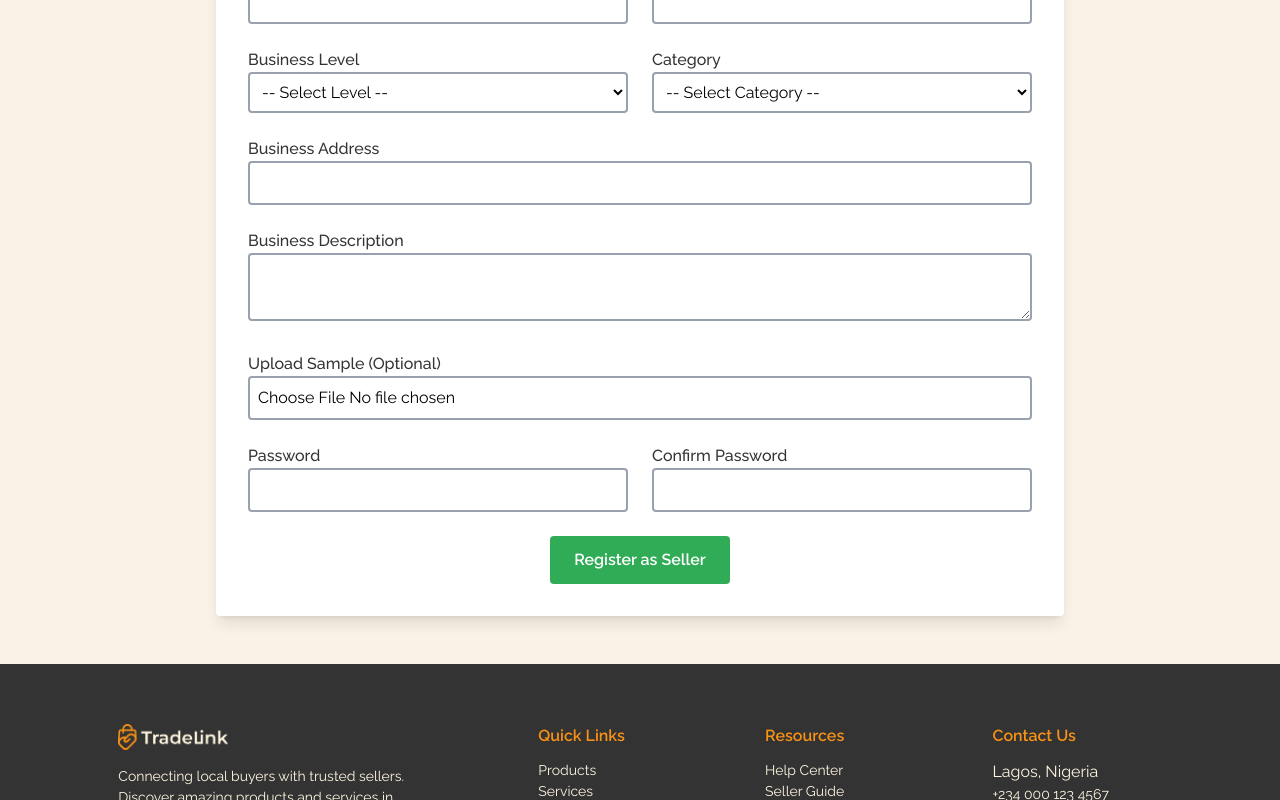
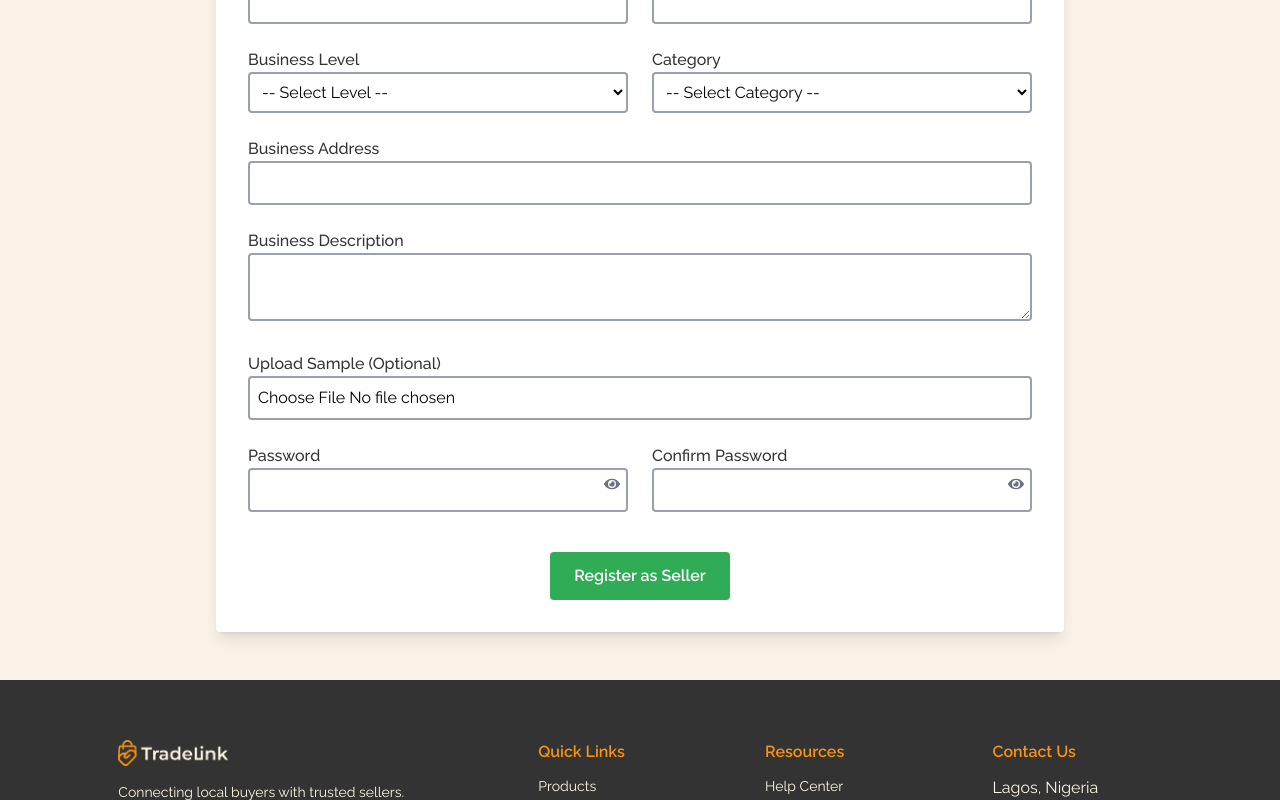
Before and after one commit to TradeLink1/Tradelink-dev, a React (Vite) app: page /SellWithUs in a window 1280 px wide. Shown: the part 908-1708 px from the top of the page. Built offline with nearby package versions, Linux system fonts and the light colour scheme.

Commit message:
Toyosi Admin Dashboard and updated sell with us page

```diff
--- a/package.json
+++ b/package.json
@@ -13,6 +13,7 @@
     "@react-icons/all-files": "^4.1.0",
     "@tailwindcss/vite": "^4.1.11",
     "axios": "^1.11.0",
+    "framer-motion": "^12.23.12",
     "react": "^19.1.0",
     "react-dom": "^19.1.0",
     "react-hook-form": "^7.62.0",
--- a/src/pages/SellWIthUs/SellWithUs.tsx
+++ b/src/pages/SellWIthUs/SellWithUs.tsx
@@ -1,5 +1,6 @@
 import { useState } from "react";
 import { useNavigate } from "react-router-dom";
+import { FaEye, FaEyeSlash } from "react-icons/fa";
 
 const SellWithUs = () => {
   const navigate = useNavigate();
@@ -22,11 +23,13 @@ const SellWithUs = () => {
   const [showPassword, setShowPassword] = useState(false);
   const [showConfirmPassword, setShowConfirmPassword] = useState(false);
 
-  const handleChange = (e: any) => {
-    const { name, value, files } = e.target;
+  const handleChange = (
+    e: React.ChangeEvent<HTMLInputElement | HTMLTextAreaElement | HTMLSelectElement>
+  ) => {
+    const { name, value, files } = e.target as HTMLInputElement;
     setFormData({
       ...formData,
-      [name]: files ? files[0] : value,
+      [name]: files && files.length > 0 ? files[0] : value,
     });
   };
 
@@ -45,15 +48,17 @@ const SellWithUs = () => {
     return Object.keys(newErrors).length === 0;
   };
 
-  const handleSubmit = (e: any) => {
+  const handleSubmit = (e: React.FormEvent<HTMLFormElement>) => {
     e.preventDefault();
     if (validateForm()) {
       console.log("Seller Registration Data:", formData);
       alert("Seller registered successfully!");
 
+      // Auto-login
       localStorage.setItem("isSellerLoggedIn", "true");
       localStorage.setItem("sellerEmail", formData.email);
 
+      // Redirect straight to dashboard
       navigate("/dashboard");
     }
   };
@@ -61,9 +66,9 @@ const SellWithUs = () => {
   return (
     <div className="bg-[#fbf2e7] min-h-screen pt-25">
       {/* HERO SECTION */}
-      <section className="bg-[#fb2e7] text- py-16 text-center">
+      <section className="text-center py-16">
         <h1 className="text-4xl font-bold mb-4">
-          Start Selling on <span className="text-[#f89216]"> TradeLink </span>
+          Start Selling on <span className="text-[#f89216]">TradeLink</span>
         </h1>
         <p className="mb-6 text-lg text-[#333333]">
           Join thousands of sellers connecting with more customers daily.
@@ -75,29 +80,24 @@ const SellWithUs = () => {
         </a>
       </section>
 
-      {/* BENEFITS SECTION */}
+      {/* BENEFITS / CARDS SECTION */}
       <section className="py-12 px-6 grid md:grid-cols-3 gap-6 max-w-6xl mx-auto">
-        <div className="bg-[#f89216] shadow-lg p-6 rounded">
-          <h3 className="font-bold text-lg mb-2 text-white">
-            Reach More Customers
-          </h3>
-          <p className="text-white">
-            Expand your business reach by showcasing your products and services
-            online.
+        <div className="bg-[#f89216] shadow-lg p-6 rounded text-white">
+          <h3 className="font-bold text-lg mb-2">Reach More Customers</h3>
+          <p>
+            Expand your business reach by showcasing your products and services online.
           </p>
         </div>
-        <div className="bg-[#f89216] shadow-lg  text-white p-6 rounded">
+        <div className="bg-[#f89216] shadow-lg p-6 rounded text-white">
           <h3 className="font-bold text-lg mb-2">Easy to Manage</h3>
           <p>
-            Manage listings, track messages, and update products easily in your
-            dashboard.
+            Manage listings, track messages, and update products easily in your dashboard.
           </p>
         </div>
-        <div className="bg-[#f89216] text-white shadow-lg p-6 rounded ">
+        <div className="bg-[#f89216] shadow-lg p-6 rounded text-white">
           <h3 className="font-bold text-lg mb-2">Build Your Brand</h3>
           <p>
-            Showcase your business professionally and stand out from
-            competitors.
+            Showcase your business professionally and stand out from competitors.
           </p>
         </div>
       </section>
@@ -113,34 +113,26 @@ const SellWithUs = () => {
         >
           {/* Business Name */}
           <div>
-            <label className="block font-medium text-[#333333] ">
-              Business Name
-            </label>
+            <label className="block font-medium text-[#333333]">Business Name</label>
             <input
               type="text"
               name="businessName"
-              className="border-2 border-gray-400  p-2 w-full rounded outline-0"
+              className="border-2 border-gray-400 p-2 w-full rounded outline-0"
               onChange={handleChange}
             />
-            {errors.businessName && (
-              <p className="text-red-500">{errors.businessName}</p>
-            )}
+            {errors.businessName && <p className="text-red-500">{errors.businessName}</p>}
           </div>
 
           {/* Owner Name */}
           <div>
-            <label className="block font-medium text-[#333333]">
-              Seller's Name
-            </label>
+            <label className="block font-medium text-[#333333]">Seller's Name</label>
             <input
               type="text"
               name="ownerName"
               className="border-2 border-gray-400 p-2 w-full rounded outline-0"
               onChange={handleChange}
             />
-            {errors.ownerName && (
-              <p className="text-red-500">{errors.ownerName}</p>
-            )}
+            {errors.ownerName && <p className="text-red-500">{errors.ownerName}</p>}
           </div>
 
           {/* Email */}
@@ -169,9 +161,7 @@ const SellWithUs = () => {
 
           {/* Business Level */}
           <div>
-            <label className="block font-medium text-[#333333]">
-              Business Level
-            </label>
+            <label className="block font-medium text-[#333333]">Business Level</label>
             <select
               name="businessLevel"
               className="border-2 border-gray-400 p-2 w-full rounded outline-0"
@@ -182,9 +172,7 @@ const SellWithUs = () => {
               <option value="small">Small Business</option>
               <option value="enterprise">Large Enterprise</option>
             </select>
-            {errors.businessLevel && (
-              <p className="text-red-500">{errors.businessLevel}</p>
-            )}
+            {errors.businessLevel && <p className="text-red-500">{errors.businessLevel}</p>}
           </div>
 
           {/* Category */}
@@ -199,16 +187,12 @@ const SellWithUs = () => {
               <option value="products">Products</option>
               <option value="services">Services</option>
             </select>
-            {errors.category && (
-              <p className="text-red-500">{errors.category}</p>
-            )}
+            {errors.category && <p className="text-red-500">{errors.category}</p>}
           </div>
 
           {/* Address */}
           <div className="md:col-span-2">
-            <label className="block font-medium text-[#333333]">
-              Business Address
-            </label>
+            <label className="block font-medium text-[#333333]">Business Address</label>
             <input
               type="text"
               name="address"
@@ -219,9 +203,7 @@ const SellWithUs = () => {
 
           {/* Description */}
           <div className="md:col-span-2">
-            <label className="block font-medium text-[#333333]">
-              Business Description
-            </label>
+            <label className="block font-medium text-[#333333]">Business Description</label>
             <textarea
               name="description"
               className="border-2 border-gray-400 p-2 w-full rounded outline-0"
@@ -231,9 +213,7 @@ const SellWithUs = () => {
 
           {/* Upload Sample */}
           <div className="md:col-span-2">
-            <label className="block font-medium text-[#333333]">
-              Upload Sample (Optional)
-            </label>
+            <label className="block font-medium text-[#333333]">Upload Sample (Optional)</label>
             <input
               type="file"
               name="sampleImage"
@@ -246,35 +226,47 @@ const SellWithUs = () => {
           {/* Password */}
           <div>
             <label className="block font-medium text-[#333333]">Password</label>
+            <div className="relative">
               <input
-              type="password"
+                type={showPassword ? "text" : "password"}
                 name="password"
-              className="border-2 border-gray-400 p-2 w-full rounded outline-0"
+                className="border-2 border-gray-400 p-2 w-full rounded pr-10 outline-0"
                 onChange={handleChange}
               />
-            {errors.password && (
-              <p className="text-red-500">{errors.password}</p>
-            )}
+              <button
+                type="button"
+                className="absolute right-2 top-2 text-gray-500"
+                onClick={() => setShowPassword(!showPassword)}
+              >
+                {showPassword ? <FaEyeSlash /> : <FaEye />}
+              </button>
+            </div>
+            {errors.password && <p className="text-red-500">{errors.password}</p>}
           </div>
 
           {/* Confirm Password */}
           <div>
-            <label className="block font-medium text-[#333333]">
-              Confirm Password
-            </label>
+            <label className="block font-medium text-[#333333]">Confirm Password</label>
+            <div className="relative">
               <input
-              type="password"
+                type={showConfirmPassword ? "text" : "password"}
                 name="confirmPassword"
-              className="border-2 border-gray-400 p-2 w-full rounded outline-0"
+                className="border-2 border-gray-400 p-2 w-full rounded pr-10 outline-0"
                 onChange={handleChange}
               />
-            {errors.confirmPassword && (
-              <p className="text-red-500">{errors.confirmPassword}</p>
-            )}
+              <button
+                type="button"
+                className="absolute right-2 top-2 text-gray-500"
+                onClick={() => setShowConfirmPassword(!showConfirmPassword)}
+              >
+                {showConfirmPassword ? <FaEyeSlash /> : <FaEye />}
+              </button>
+            </div>
+            {errors.confirmPassword && <p className="text-red-500">{errors.confirmPassword}</p>}
           </div>
 
-          {/* Submit */}
-          <div className="md:col-span-2 text-center">
+          {/* Submit Button */}
+          <div className="md:col-span-2 text-center mt-4">
             <button
               type="submit"
               className="bg-[#30ac57] text-white px-6 py-3 rounded font-semibold hover:bg-green-600"
```
Also changed, not shown: 1 other file (tests, documents, lock files or other folders). Lines whose indentation alone changed are shown as unchanged.
